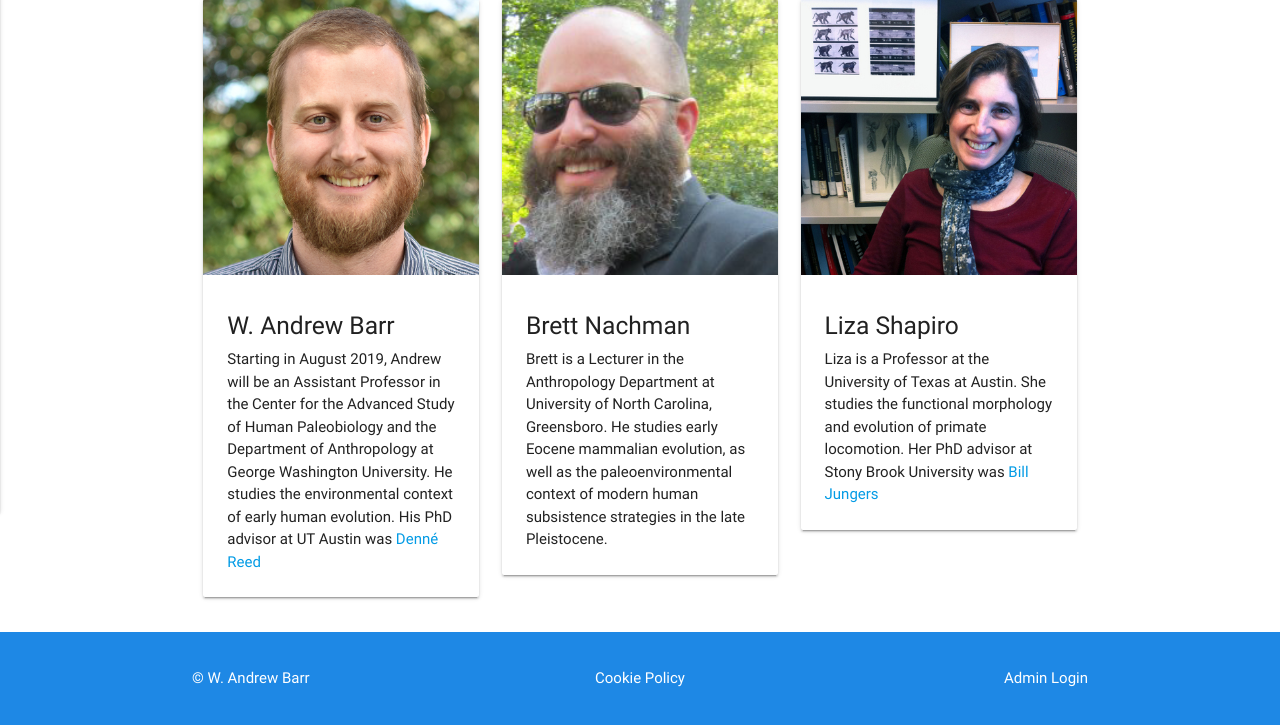
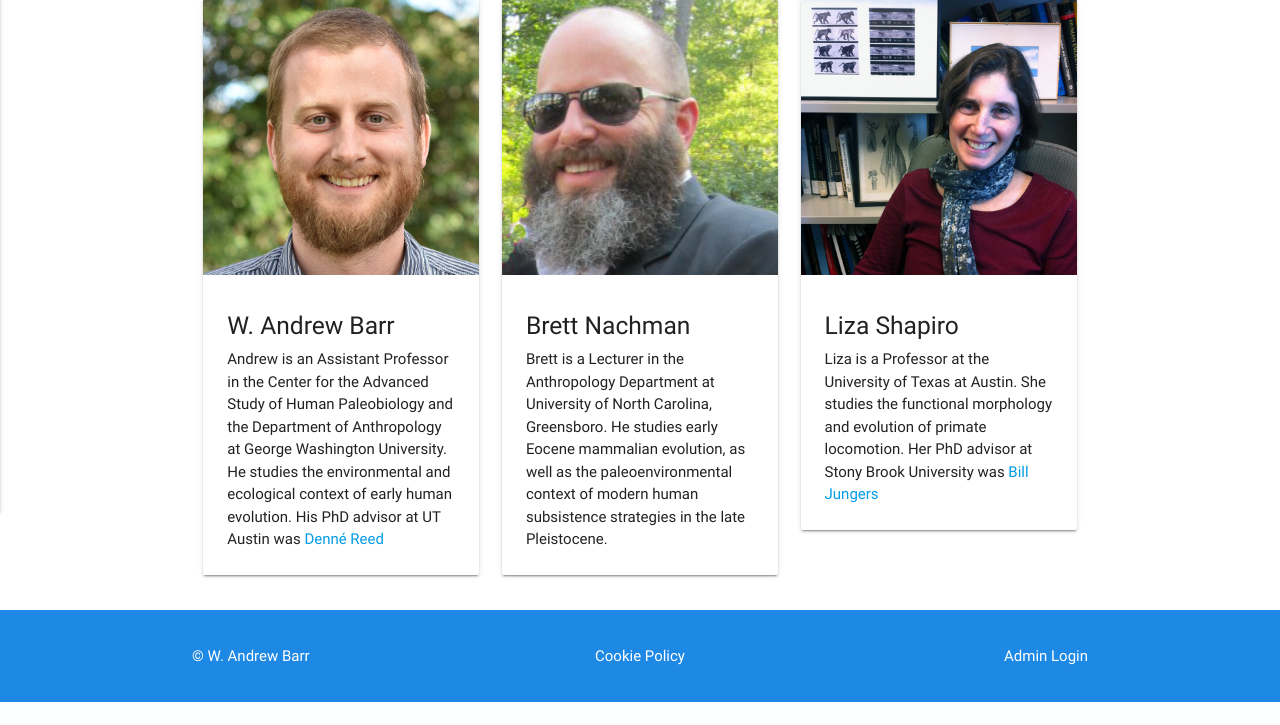
Before and after one commit to wabarr/physanth-phylogeny-v2, a Django app: page /about/ in a window 1280 px wide. Shown: the part 348-1073 px from the top of the page. After the commit the page ends 1050 px from the top, so only its background shows below. Run offline with Django 3.2, Linux system fonts and the light colour scheme; parts of the project's set-up code (start-up, migrations or seed data) failed here and were passed over; some libraries are stand-ins or nearby versions.

Commit message:
update Andrew's about

```diff
--- a/templates/about.html
+++ b/templates/about.html
@@ -25,7 +25,7 @@
                     </div>
                     <div class="card-content">
                         <h5>W. Andrew Barr</h5>
-                        Starting in August 2019, Andrew will be an Assistant Professor in the Center for the Advanced Study of Human Paleobiology and the Department of Anthropology at George Washington University.  He studies the environmental context of early human evolution. His PhD advisor at UT Austin was <a href="/detail/Denné_Reed/">Denn&eacute Reed</a>
+                        Andrew is an Assistant Professor in the Center for the Advanced Study of Human Paleobiology and the Department of Anthropology at George Washington University.  He studies the environmental and ecological context of early human evolution. His PhD advisor at UT Austin was <a href="/detail/Denné_Reed/">Denn&eacute Reed</a>
                     </div>
                 </div>
             </div>
```
